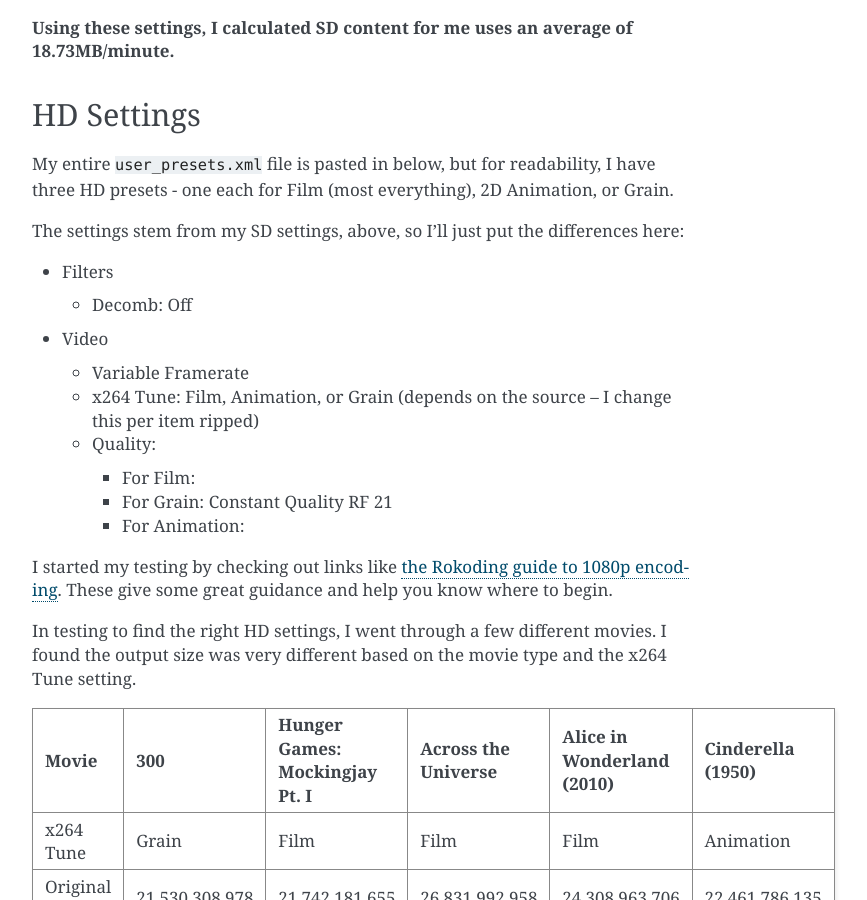
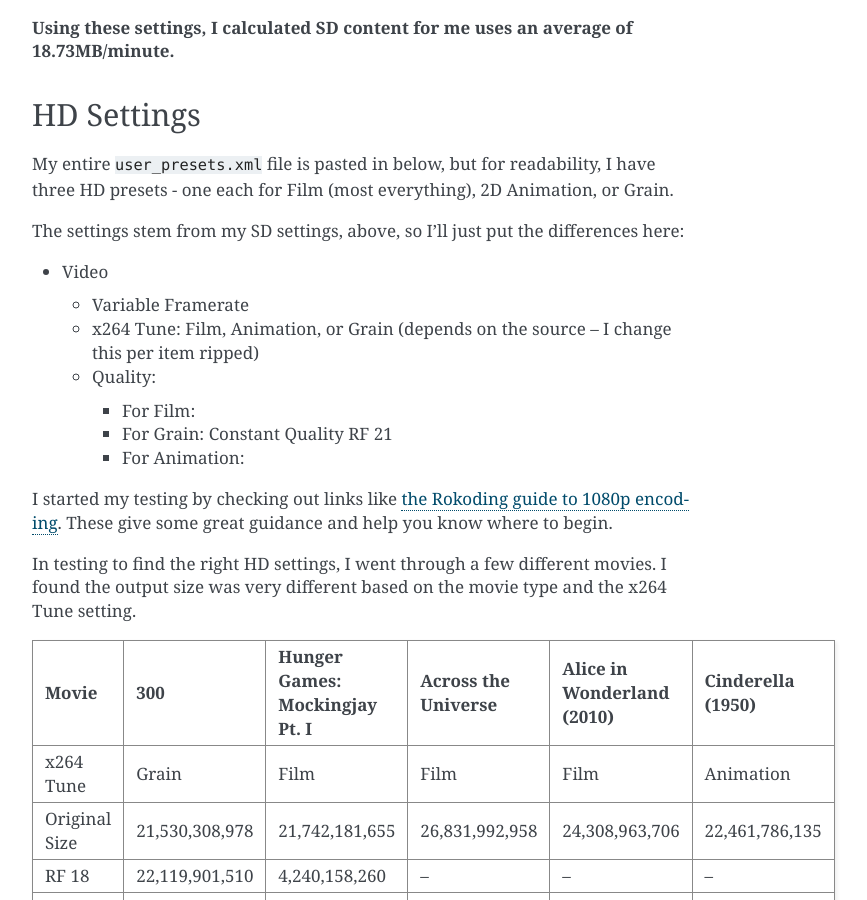
Before and after one commit to tillig/mediacenter, a Sphinx documentation site: the page built from docs/software/convert/handbrake.rst, in a window 1280 px wide and 900 px high, scrolled down 1712 px. Shown: the whole window, without its empty margins (388-1255 px from the left). Built offline with Sphinx 7.4.7, drawn with Linux system fonts in a browser that asks for light colours; some of the changed text lies outside the part shown.

Commit message:
Switched Decomb to Default in all presets.

```diff
--- a/docs/software/convert/handbrake.rst
+++ b/docs/software/convert/handbrake.rst
@@ -78,10 +78,6 @@
 My entire ``user_presets.xml`` file is pasted in below, but for readability, I have three HD presets - one each for Film (most everything), 2D Animation, or Grain.
 
 The settings stem from my SD settings, above, so I'll just put the differences here:
-
-- Filters
-
-  - Decomb: Off
 
 - Video
 
@@ -711,7 +707,7 @@
           <PixelAspectY>0</PixelAspectY>
           <Modulus>2</Modulus>
           <Deinterlace>Off</Deinterlace>
-          <Decomb>Off</Decomb>
+          <Decomb>Default</Decomb>
           <Detelecine>Off</Detelecine>
           <Denoise>Off</Denoise>
           <DenoisePreset>Weak</DenoisePreset>
@@ -836,7 +832,7 @@
           <PixelAspectY>0</PixelAspectY>
           <Modulus>2</Modulus>
           <Deinterlace>Off</Deinterlace>
-          <Decomb>Off</Decomb>
+          <Decomb>Default</Decomb>
           <Detelecine>Off</Detelecine>
           <Denoise>Off</Denoise>
           <DenoisePreset>Weak</DenoisePreset>
@@ -961,7 +957,7 @@
           <PixelAspectY>0</PixelAspectY>
           <Modulus>2</Modulus>
           <Deinterlace>Off</Deinterlace>
-          <Decomb>Off</Decomb>
+          <Decomb>Default</Decomb>
           <Detelecine>Off</Detelecine>
           <Denoise>Off</Denoise>
           <DenoisePreset>Weak</DenoisePreset>
```
